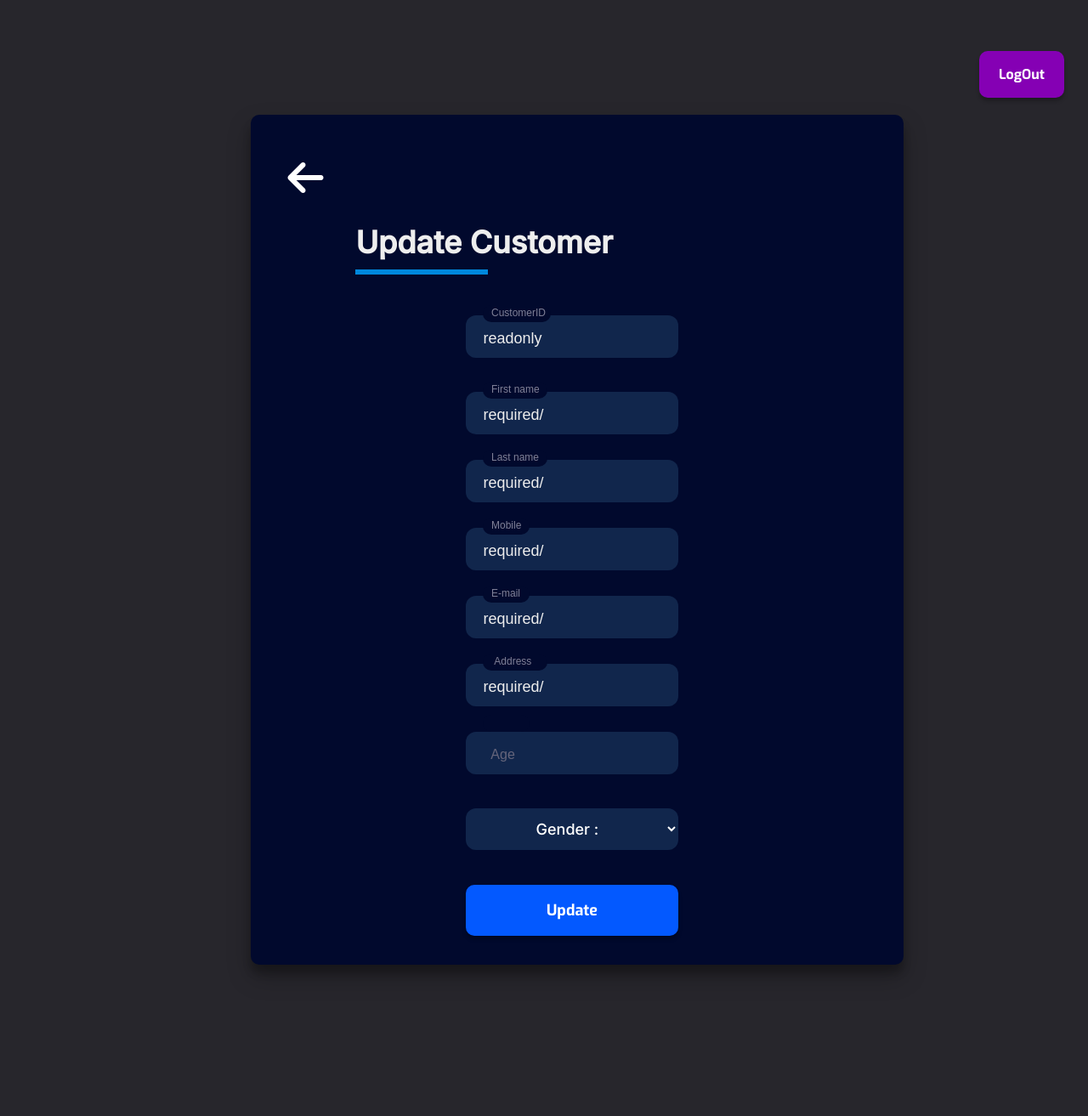
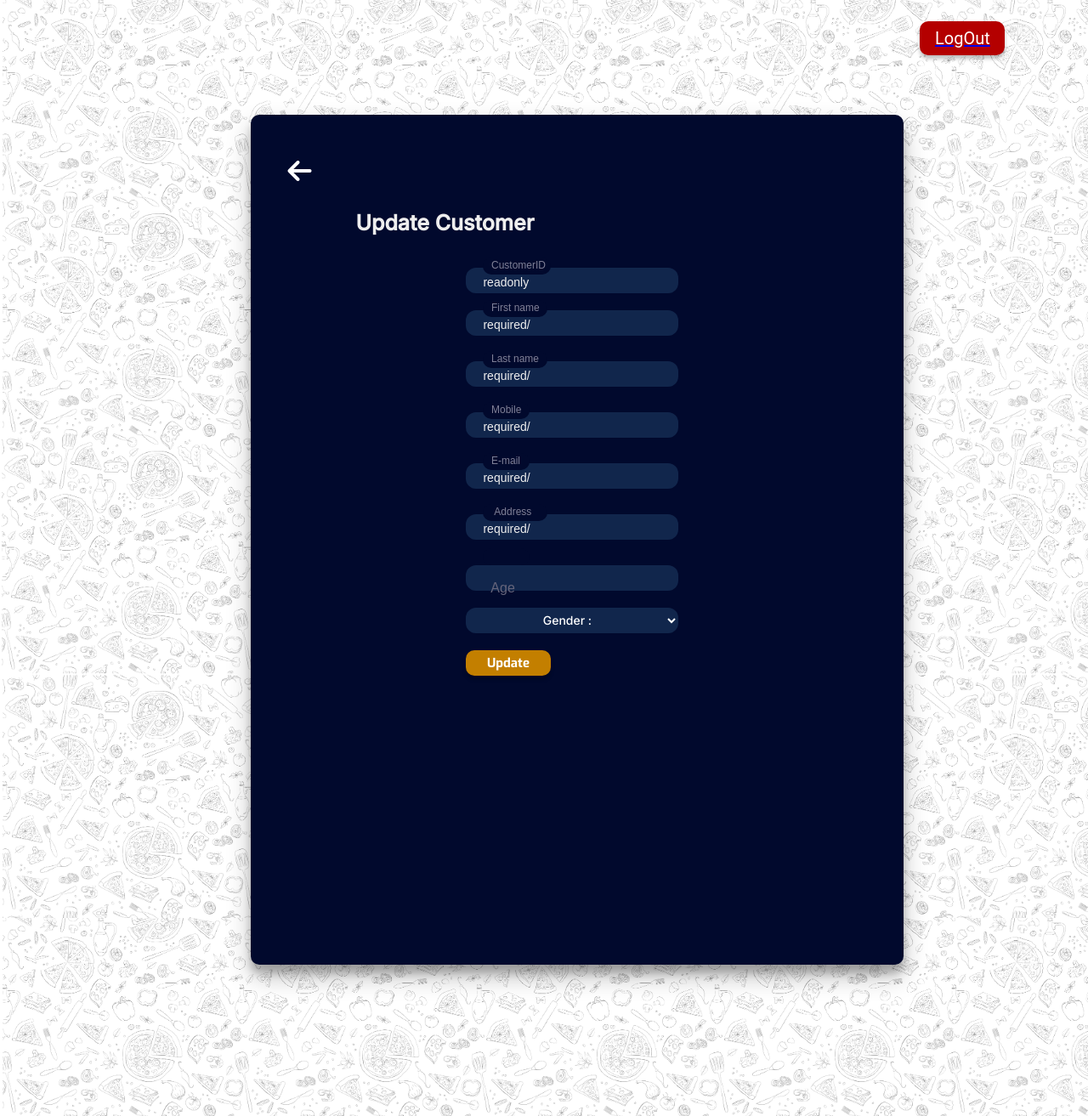
Before and after one commit to danujaya00/IS1109_CRM, a PHP site: page /phpFunc/functions/customer/update.php in a window 1280 px wide. Shown: the whole page at 85% size. Before the commit the page ends 1144 px from the top, so only its background shows below. Run offline with PHP 8.4, Linux system fonts and the light colour scheme; a user stored in the database is signed in; data that the repository does not hold is empty; some libraries are stand-ins or nearby versions.

Commit message:
edited update customer styles

```diff
--- a/phpFunc/functions/customer/update.php
+++ b/phpFunc/functions/customer/update.php
@@ -78,7 +78,7 @@ if(isset($_POST['update'])){
 <div class="form-container">
 
 <form action="update.php" method="post">
-<a href="../../../custViewUserDetails.php"><i class="fa-solid fa-arrow-left fa-3x navigation"></i></a>
+<a href="../../../customerview.php"><i class="fa-solid fa-arrow-left fa-2x navigation"></i></a>
 <div class="title">Update Customer</div><div class="line-dec2"></div><br>
 <?php
 
--- a/problems.txt
+++ b/problems.txt
@@ -1 +1,2 @@
 should change faq view and pro view sizes
+check back buttons
--- a/styles/customer/update.css
+++ b/styles/customer/update.css
@@ -3,12 +3,12 @@
 
 
 body {
-    background-color: #27262C;
+    background-image: url('../../assets/img/pizza_background.png');
       height: 160vh;
 
 
   }
-
+/*
 .wel-msg{
 
     position: absolute;
@@ -23,15 +23,53 @@ body {
 
 
     color: #FFFFFF;
-    }
+    } */
 
 
     /*  log-out button */
 
 
-.log_out-button {
+
+    .log_out-button {
+
+      background-color: #b40000;
+      border: 0px solid #ffffff;
+      border-radius: 10px;
+      box-sizing: border-box;
+      color: #ffffff;
+      cursor: pointer;
+      display: flex;
+      font-family: "roboto";
+      font-size: 20px;
+      width: 100px;
+      height: 40px;
+      outline: none;
+      text-align: center;
+      text-decoration: none;
+      box-shadow: 0px 4px 4px rgba(0, 0, 0, 0.25);
+
+      align-items: center;
+      justify-content: center;
+      margin-left: 85%;
+      margin-top: 2%;
+      position: relative;
+
+    }
+    .log_out-button:hover {
+      background-color: #750101;
+      border: 0px solid #ffffff;
+    }
+    .no-deco {
+      text-decoration: none;
+    }
+
+
+  /*  Edit button */
+
+.edit-button {
+
     appearance: none;
-    background-color: #8500B4;
+    background-color: rgb(195, 127, 0);
     border: 0px solid #1A1A1A;
     border-radius: 10px;
     box-sizing: border-box;
@@ -39,54 +77,9 @@ body {
     cursor: pointer;
     display: inline-block;
     font-family: 'Exo', sans-serif;
-    font-size: 16px;
+    font-size: 15px;
     width: 100px;
-  height: 55px;
-    outline: none;
-    text-align: center;
-    text-decoration: none;
-    transition: all 300ms cubic-bezier(.23, 1, 0.32, 1);
-    user-select: none;
-    -webkit-user-select: none;
-    touch-action: manipulation;
-    box-shadow: 0px 4px 4px rgba(0, 0, 0, 0.25);
-    will-change: transform;
-
-    position: absolute;
-    left: 90%;
-    top: 60px;
-  }
-
-  .log_out-button:disabled {
-    pointer-events: none;
-  }
-
-  .log_out-button:hover {
-    box-shadow: rgba(0, 0, 0, 0.25) 0 8px 15px;
-    transform: translateY(-2px);
-  }
-
-  .log_out-button:active {
-    box-shadow: none;
-    transform: translateY(0);
-  }
-
-
-  /*  Edit button */
-
-.edit-button {
-    appearance: none;
-    background-color: #0359FF;
-    border: 0px solid #1A1A1A;
-    border-radius: 10px;
-    box-sizing: border-box;
-    color: #FFFFFF;
-    cursor: pointer;
-    display: inline-block;
-    font-family: 'Exo', sans-serif;
-    font-size: 18px;
-    width: 250px;
-    height: 60px;
+    height: 30px;
     outline: none;
     text-align: center;
     text-decoration: none;
@@ -100,26 +93,15 @@ body {
     position: absolute;
     left:0%;
 
-    margin-top: 130px;
+    margin-top: 70px;
 
   }
 
-  .edit-button:disabled {
-    pointer-events: none;
-  }
 
   .edit-button:hover {
     box-shadow: rgba(0, 0, 0, 0.25) 0 8px 15px;
     transform: translateY(-2px);
   }
-
-  .edit-button:active {
-    box-shadow: none;
-    transform: translateY(0);
-  }
-
-
-
 
   /*  back button */
 
@@ -133,9 +115,9 @@ body {
     cursor: pointer;
     display: inline-block;
     font-family: 'Exo', sans-serif;
-    font-size: 16px;
-    width: 150px;
-    height: 60px;
+    font-size: 12px;
+    width: 0px;
+    height: 30px;
     outline: none;
     text-align: center;
     text-decoration: none;
@@ -148,7 +130,7 @@ body {
 
     position: relative;
     left:45%;
-    top:350px;
+    top:3px;
 
   }
 
@@ -167,33 +149,13 @@ body {
   }
 
 
-  /* line for from tite */
-
-  .line-dec{
-    width: 250px;
-    position: relative;
-    left: 150px;
-    top: 150px;
-    border: 3px solid #03DAC5;
-  }
-
-  .line-dec2{
-
-      width: 150px;
-      position: relative;
-      right:130px;
-      top:10px;
-      border: 3px solid #08d;
-
-
-  }
 
 /* table input box */
 
 .title {
   color: #eee;
   font-family: 'Inter', sans-serif;
-  font-size: 36px;
+  font-size: 25px;
   font-weight: 600;
   margin-top: 30px;
   position: relative;
@@ -203,19 +165,19 @@ body {
 .subtitle {
   color: #eee;
   font-family: sans-serif;
-  font-size: 16px;
+  font-size: 12px;
   font-weight: 600;
   margin-top: 10px;
 }
 
 .input-container {
-  height: 50px;
+  height: 30px;
   position: relative;
   width: 100%;
 }
 
 .ic1 {
-  margin-top: 40px;
+  margin-top: 20px;
 }
 
 .ic2 {
@@ -229,7 +191,7 @@ body {
   border: 0;
   box-sizing: border-box;
   color: #eee;
-  font-size: 18px;
+  font-size: 14px;
   height: 100%;
   outline: 0;
   padding: 4px 20px 0;
@@ -296,14 +258,14 @@ body {
 /*selet */
 
 select{
-    margin-top: 40px;
+    margin-top: 20px;
     text-align: center;
     background-color: #11264C;
     font-family: 'inter', sans-serif;
-    font-size: 18px;
+    font-size: 14px;
     color:white;
     width:250px;
-    height:49px;
+    height:30px;
     border:0;
     outline:0;
     border-radius: 12px;
--- a/styles/customerview.css
+++ /dev/null
@@ -1 +0,0 @@
-/*
```
Also changed, not shown: styles/businessUser/update.css (+206 -159 lines).
